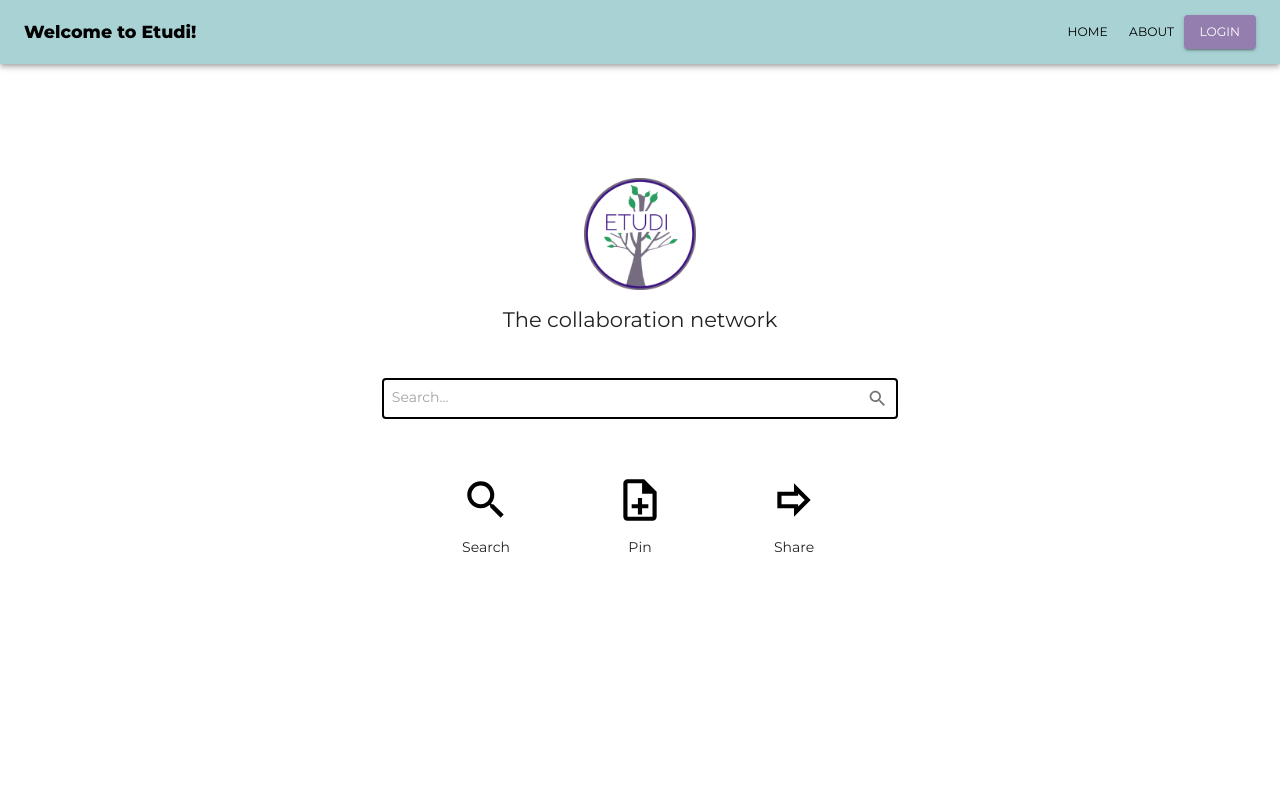
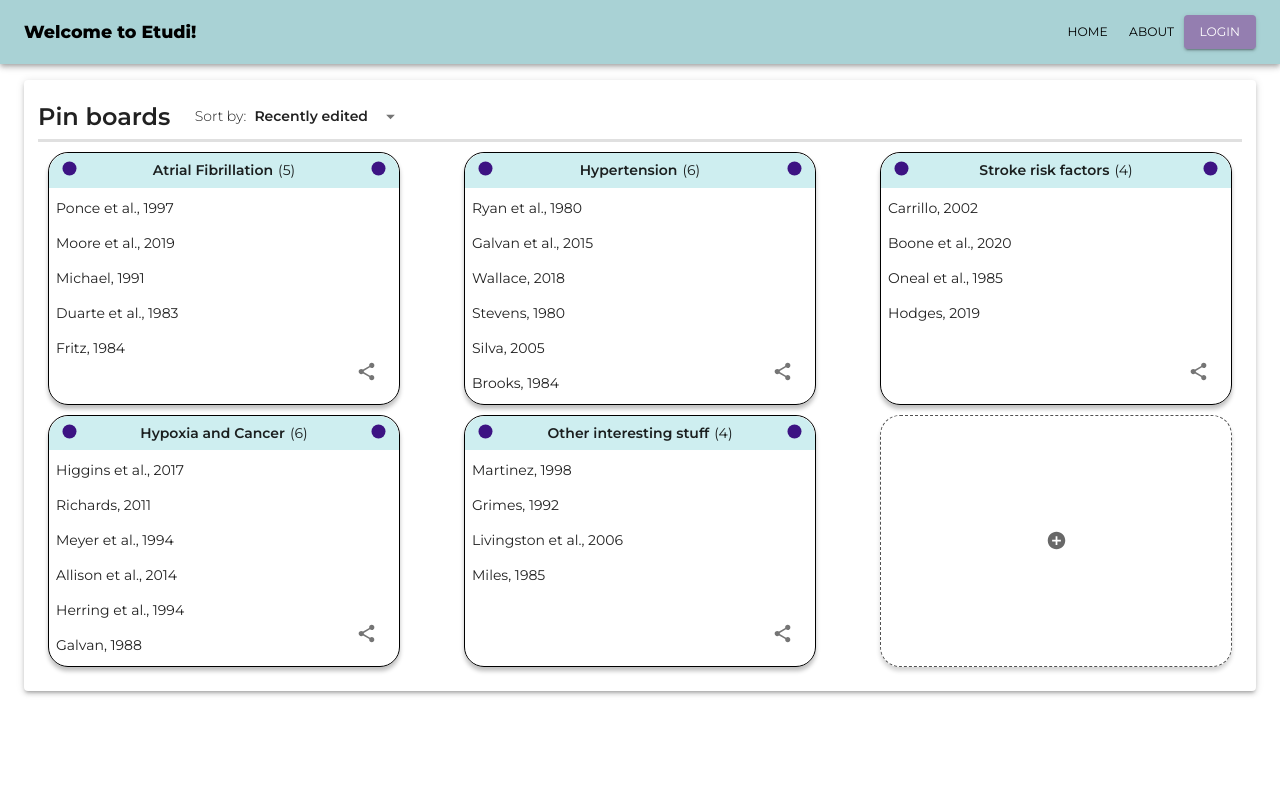
Before and after one commit to andreeaionescu/etudiweb, a React (Create React App) app: page / in a window 1280 px wide. Shown: the top 800 px of the page. Built offline with nearby package versions, Linux system fonts and the light colour scheme; what aws-amplify would draw is missing.

Commit message:
Built PinBoard component

```diff
--- a/src/App.js
+++ b/src/App.js
@@ -3,6 +3,8 @@ import { makeStyles, createMuiTheme, ThemeProvider } from '@material-ui/core/sty
 import EtudiAppBar from 'components/etudiAppBar';
 import Welcome from 'containers/welcomeLogo.tsx';
 import LoginForm from 'containers/loginForm';
+import PinBoard from './containers/pinBoard';
+import { ClassesContext } from './contexts';
 
 const theme = createMuiTheme({
   palette: {
@@ -30,6 +32,9 @@ const theme = createMuiTheme({
     },
     body1: {
       "fontSize": 14
+    },
+    subtitle1: {
+      fontWeight: 600
     }
   },
   breakpoints: {
@@ -68,6 +73,52 @@ const useStyles = makeStyles((theme) => ({
     maxWidth: '100%',
     maxHeight: '100%',
   },
+
+  /* Pin Section */
+  option: {
+    fontWeight: 600,
+    display: 'flex',
+    alignItems: 'center'
+  },
+  optionLabel: {
+    fontWeight: 300,
+    whiteSpace: 'nowrap',
+    display: 'flex',
+    alignItems: 'center'
+  },
+  divider: {
+    width: '100%',
+    height: '3px'
+  },
+  board: {
+    padding: '10px',
+    display: 'grid',
+    columnGap: '5vw',
+    rowGap: '10px',
+    gridTemplateColumns: 'repeat(3, 1fr)'
+  },
+  pin: {
+    border: '1px solid #000000',
+    borderRadius: '20px',
+    boxShadow: '0px 4px 4px rgba(0, 0, 0, 0.25)',
+    boxSizing: 'border-box',
+    height: '100%',
+    overflow: 'hidden',
+    position: 'relative'
+  },
+  pinTitle: {
+    padding: '5px 10px',
+    fontWeight: 600,
+    display: 'grid',
+    gridTemplateColumns: 'auto 1fr auto',
+    textAlign: 'center',
+    borderRadius: '20px 20px 0px 0px'
+  },
+  list: {
+    margin: '0.5em 2px'
+  },
+
+  /* Articles section */
   search: {
     border: '2px',
     borderStyle: 'solid',
@@ -115,9 +166,12 @@ function App() {
   return (
     <div style={{flexGrow:1, height:'100%'}}>
        <ThemeProvider theme={theme}>
-          <EtudiAppBar classes={classes}/>
-          <Welcome classes={classes}/>
-          {/* <LoginForm classes={classes}/> */}
+         <ClassesContext.Provider value={classes}>
+            <EtudiAppBar classes={classes}/>
+            <PinBoard />
+            <Welcome classes={classes}/>
+            {/* <LoginForm classes={classes}/> */}
+         </ClassesContext.Provider>
       </ThemeProvider>
     </div>
   );
--- /dev/null
+++ b/src/components/pinArea.tsx
@@ -0,0 +1,59 @@
+import React, { useContext } from 'react';
+import { Grid, Typography, IconButton, Button, useTheme } from '@material-ui/core';
+import { FiberManualRecord, AddCircle, Share } from '@material-ui/icons';
+
+import { Pin } from '../interfaces';
+import { ClassesContext } from '../contexts';
+
+export default function PinArea(props: Pin) {
+
+	const classes = useContext(ClassesContext);
+	const theme = useTheme();
+
+	return (
+		<Grid container direction='column' className={classes.pin}>
+			<Grid item container className={classes.pinTitle} style={{ backgroundColor: theme.palette.primary.light }}>
+				<FiberManualRecord htmlColor='#3C1383' />
+				<Grid container justify='center'>
+					<Typography variant='subtitle1'>
+						{props.title}
+					</Typography>
+					<Typography variant='subtitle1' style={{ fontWeight: 400, marginLeft: '5px' }}>
+						({props.items.length})
+					</Typography>
+				</Grid>
+				<FiberManualRecord htmlColor='#3C1383' />
+			</Grid>
+			<Grid item container direction='column' wrap='nowrap' style={{ maxHeight: '30vh', overflow: 'auto', padding: '10px 5px' }}>
+				{props.items.map((p, i) => {
+					return (
+						<Typography key={[p.author, p.year, i].join('.')} className={classes.list} gutterBottom>
+							{p.author}, {p.year}
+						</Typography>
+					);
+				})}
+			</Grid>
+			<IconButton style={{ position: 'absolute', bottom: '10px', right: '10px' }}>
+				<Share />
+			</IconButton>
+		</Grid>
+	)
+}
+
+export function NewPin({ onClick }: { onClick: () => Promise<void> }) {
+
+	const classes = useContext(ClassesContext);
+
+	return (
+		<Grid container direction='column' className={classes.pin}
+			alignContent='center'
+			justify='center'
+			style={{ borderStyle: 'dashed', opacity: 0.68, cursor: 'pointer' }}
+			onClick={onClick}
+		>
+			<Button fullWidth={false} style={{ width: 'max-content' }} >
+				<AddCircle />
+			</Button>
+		</Grid>
+	)
+}
--- a/src/components/searchBar.tsx
+++ b/src/components/searchBar.tsx
@@ -8,7 +8,7 @@ import CircularProgress from '@material-ui/core/CircularProgress';
 interface SearchBarProps {
   searchText: string
   handleSearchArticle: (s: string) => Promise<void>
-  classes: { [key: string]: string }  //TODO
+  classes: { [key: string]: string }
   inputClass: string
 }
 
@@ -64,7 +64,7 @@ export default function SearchBar(props: SearchBarProps) {
             onKeyDown={handleKeyDown}
             onChange={handleChange}
             value={searchText}
-            autoFocus
+            //autoFocus
           />
           <IconButton type="submit" className={classes.searchIconButton} aria-label="search" onClick={handleSubmit}>
             {isSearching ?
--- /dev/null
+++ b/src/containers/pinBoard.tsx
@@ -0,0 +1,108 @@
+import React, { useState, useCallback, useContext, useEffect } from 'react';
+import { connect, MapDispatchToProps } from 'react-redux';
+import { Container, Paper, Grid, IconButton, Typography, Divider } from '@material-ui/core';
+import { ArrowDropDown } from '@material-ui/icons';
+
+import { ClassesContext } from '../contexts';
+import { Pin } from '../interfaces';
+import { randomSurnames, randBetween } from '../utils/prototype';
+import PinArea, { NewPin } from '../components/pinArea';
+
+interface BoardProps {
+
+}
+
+const sortable = {
+	recent: {
+		name: 'Recently edited'
+	},
+	created: {
+		name: 'Created at'
+	},
+	alphabetical: {
+		name: 'Alphabetical'
+	},
+	used: {
+		name: 'Most used'
+	}
+}
+
+
+const SamplePins = [
+	'Atrial Fibrillation',
+	'Hypertension',
+	'Stroke risk factors',
+	'Hypoxia and Cancer',
+	'Other interesting stuff'
+].map((title) => {
+	return {
+		title,
+		items: randomSurnames(randBetween(3, 7)).map(s => ({
+			author: s + (!Math.round(Math.random()) ? ' et al.' : ''),
+			year: randBetween(1980, 2020)
+		}))
+	};
+}) as Pin[];
+
+
+function PinBoard(props: BoardProps) {
+
+	const [sort, setSort] = useState('recent' as keyof typeof sortable);
+	const classes = useContext(ClassesContext);
+
+	const [pins, setPins] = useState(SamplePins);	//TODO: use backend data not sample
+	const updatePins = useCallback(() => {
+		setPins([]);
+	}, [setPins])
+	useEffect(() => {
+		//updatePins();
+	}, []);
+
+	const createPin = useCallback(() => Promise.resolve(), []);	//TODO: Create pin dispatch
+
+	return (
+		<Container maxWidth='lg' style={{ paddingTop: '2ch', minHeight: '100vh' }}>
+			<Paper elevation={3} style={{ padding: '1em' }}>
+				<Grid container direction='column' wrap='nowrap' justify='space-between' alignItems='center'>
+					<Grid item container direction='row' wrap='nowrap' spacing={1} alignItems='center'>
+						<Grid item style={{ marginRight: '2ch' }}>
+							<Typography variant='h4' noWrap >Pin boards</Typography>
+						</Grid>
+						<Grid item>
+							<Typography className={classes.optionLabel} noWrap >Sort by:</Typography>
+						</Grid>
+						<Grid item container direction='row'>
+							<Typography className={classes.option} >
+								{sortable[sort].name}
+							</Typography>
+							<IconButton size='medium'>
+								<ArrowDropDown />
+							</IconButton>
+						</Grid>
+					</Grid>
+					<Divider className={classes.divider} />
+					<Grid item container className={classes.board}
+						direction='row'
+						justify='flex-start'
+						alignItems='flex-start'
+					>
+						{pins.map((p, i) => {
+							return <PinArea {...p} key={['pin', i].join('.')} />
+						})}
+						<NewPin onClick={createPin} />
+					</Grid>
+				</Grid>
+			</Paper>
+		</Container>
+	);
+}
+
+const mapStateToProps = (state: { search: any, articles: any[] }) => {  //TODO
+    return { search: state.search, articles: state.articles };
+};
+
+const mapDispatchToProps = (dispatch: MapDispatchToProps<any, any>) => ({ //TODO
+
+});
+
+export default connect(mapStateToProps, mapDispatchToProps)(PinBoard)
--- a/src/containers/welcomeLogo.tsx
+++ b/src/containers/welcomeLogo.tsx
@@ -13,7 +13,7 @@ import SearchBar from '../components/searchBar'; // @ts-ignore
 import ArticlesDashboard from './articlesDashboard.js';
 
 interface WelcomeProps {    //TODO
-    classes: any
+    classes: { [key: string]: string }
     articles: any
     handleSearchArticle: (article: any) => Promise<void>
     search: string
@@ -64,10 +64,10 @@ function Welcome(props: WelcomeProps) {
 
 const mapStateToProps = (state: { search: any, articles: any[] }) => {  //TODO
     return { search: state.search, articles: state.articles };
-}
+};
 
 const mapDispatchToProps = (dispatch: MapDispatchToProps<any, any>) => ({ //TODO
     handleSearchArticle: (value: any) => dispatch(fetchArticlesActionCreator(value))
-})
+});
 
 export default connect(mapStateToProps, mapDispatchToProps)(Welcome)
--- /dev/null
+++ b/src/index.d.ts
@@ -0,0 +1,4 @@
+declare module '.txt' {
+	const content: string;
+	export default content;
+}
--- /dev/null
+++ b/src/interfaces.ts
@@ -0,0 +1,20 @@
+export interface Pin {
+	title: string
+	items: PinItem[]
+}
+
+export interface PinItem {
+	author: string
+	authors?: Author[]
+	title?: string		//TODO
+	article?: string	//TODO
+	year: number
+}
+
+export interface Author {
+	id: string
+	name: string
+	firstName?: string
+	lastName?: string
+	isOther?: boolean
+}
--- /dev/null
+++ b/src/utils/data.ts
@@ -0,0 +1,200 @@
+export const names = `Hensley
+Dunlap
+Sosa
+Hayden
+Miller
+Morton
+Christensen
+Reed
+Hogan
+Donaldson
+Mcdaniel
+Singh
+Ryan
+Rivera
+Coleman
+Becker
+Medina
+Lawson
+Costa
+Bean
+Lang
+Dean
+Marshall
+Duran
+Hale
+Prince
+Melendez
+Myers
+Travis
+Mcpherson
+Sherman
+Cain
+Mcdowell
+Bauer
+White
+Harmon
+Novak
+Hernandez
+Huang
+Riggs
+Franklin
+Haley
+Mccarty
+Khan
+Weaver
+Rice
+Jensen
+Rowland
+Washington
+Boone
+Huynh
+Young
+Calhoun
+Marks
+Curry
+Stevens
+Shepard
+Crane
+Chaney
+Archer
+Dickson
+Harrell
+Williamson
+Conway
+Sexton
+Baxter
+Moore
+Suarez
+Raymond
+Wise
+Cooley
+Pruitt
+Hester
+Mccarthy
+Mann
+Salinas
+Gibson
+Durham
+Wolfe
+Caldwell
+Crawford
+Hickman
+Simpson
+Kline
+Fritz
+Bennett
+Newton
+Buchanan
+Oneal
+Cobb
+Holloway
+Wyatt
+Garrett
+Ross
+Duffy
+Jordan
+Holmes
+Holland
+Krause
+Brooks
+Haney
+King
+Reid
+Fowler
+Mercado
+Potts
+Giles
+Lester
+Arellano
+Bernard
+Walls
+Rivers
+Ritter
+Bishop
+Livingston
+Carter
+Knight
+Galvan
+Bell
+Flores
+Bolton
+Ewing
+Higgins
+Warner
+Silva
+Richmond
+Kane
+Clements
+Miles
+Burgess
+Morse
+Sheppard
+Davidson
+Summers
+Haynes
+Fischer
+Waller
+Roberts
+Mitchell
+Beasley
+Haas
+Horne
+Ellison
+Robbins
+Bradford
+Stark
+Patton
+Shields
+Todd
+Friedman
+Munoz
+Sanders
+Juarez
+Pace
+Carrillo
+Duarte
+Meyer
+Rich
+Odonnell
+Lynch
+Reynolds
+Watts
+Pearson
+Herring
+Gomez
+Preston
+Allison
+Hodges
+Richards
+Armstrong
+Weiss
+Everett
+Daniels
+Lowe
+Yates
+Cummings
+Cohen
+Gaines
+Hudson
+Wallace
+Rasmussen
+Elliott
+Curtis
+Harris
+Wade
+Merritt
+Morrow
+Page
+Michael
+Hancock
+Grimes
+Hebert
+Martinez
+Ponce
+Bailey
+Underwood
+Parker
+Rocha
+Mcdonald
+Thomas` as string;
--- /dev/null
+++ b/src/utils/prototype.ts
@@ -0,0 +1,16 @@
+import _ from 'lodash';
+import * as data from './data';
+
+export function randomSurnames(n: number): string[] {
+	let arr = data.names.split('\n');
+	let res = [];
+	for (let i = 0; i < n; i++) {
+		let name = arr[randBetween(0, arr.length)];
+		res.push(name);
+	}
+	return res;
+}
+
+export function randBetween(min: number, max: number): number {
+	return Math.floor(Math.random() * (max - min + 1) + min);
+}
--- a/tsconfig.json
+++ b/tsconfig.json
@@ -14,7 +14,6 @@
 	  "sourceMap": true,
 	  "allowSyntheticDefaultImports": true,
 	  "strict": true,
-	  "forceConsistentCasingInFileNames": true,
 	  "module": "esnext",
 	  "moduleResolution": "node",
 	  "resolveJsonModule": true,
```
Also changed, not shown: src/containers/articlesDashboard.js (indentation only), src/index.ejs.
